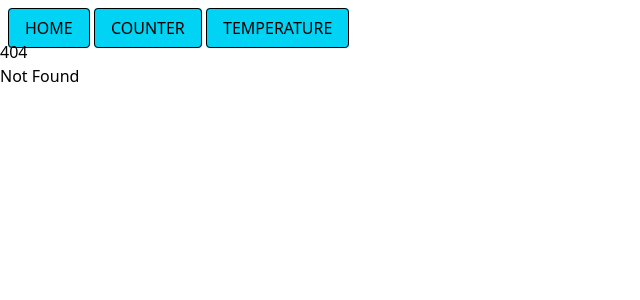
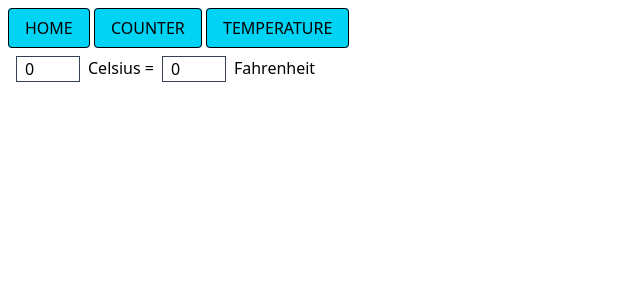
Before and after one commit to Montex10Nicolas/7guis-svelte-JOC, a SvelteKit app: page /temperatureConverter in a window 1280 px wide. Before the commit this address had no page. Shown: the top 300 px of the page, without its empty margins (0-640 px from the left). Built offline with nearby package versions, Linux system fonts and the light colour scheme.

Commit message:
temperature converter

```diff
--- a/src/routes/+layout.svelte
+++ b/src/routes/+layout.svelte
@@ -5,7 +5,7 @@
 </script>
 
 <nav class="mt-4 ml-2">
-  <a class="border-pinky rounded-sm border bg-cyan-400 px-4 py-2 uppercase" href="home">home</a>
+  <a class="border-pinky rounded-sm border bg-cyan-400 px-4 py-2 uppercase" href="/">home</a>
   <a class="border-pinky rounded-sm border bg-cyan-400 px-4 py-2 uppercase" href="counter"
     >counter</a
   >
--- /dev/null
+++ b/src/routes/temperatureConverter/+page.svelte
@@ -0,0 +1,34 @@
+<script lang="ts">
+  let celcius = $state(0);
+  let fahrenheit = $state(0);
+</script>
+
+<div class="flex gap-2 p-4">
+  <input
+    oninput={(e: Event) => {
+      const inputEvent = e as InputEvent;
+      const data = inputEvent.data;
+      if (data === null || (data !== null && isNaN(parseInt(data)))) {
+        return;
+      }
+      fahrenheit = celcius * (9 / 5) + 32;
+    }}
+    class="w-16 border border-gray-700 p-0 px-2"
+    type="number"
+    bind:value={celcius}
+  />
+  <p>Celsius =</p>
+  <input
+    class="w-16 border border-gray-700 p-0 px-2"
+    bind:value={fahrenheit}
+    oninput={(e: Event) => {
+      const inputEvent = e as InputEvent;
+      const data = inputEvent.data;
+      if (data === null || (data !== null && isNaN(parseInt(data)))) {
+        return;
+      }
+      celcius = ((fahrenheit - 32) * 5) / 9;
+    }}
+  />
+  <p>Fahrenheit</p>
+</div>
```
